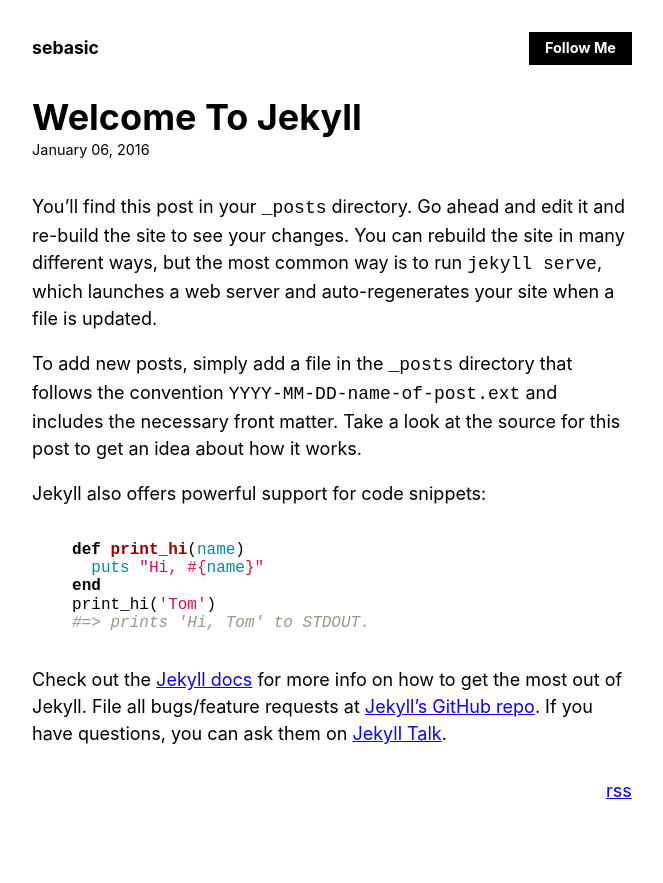
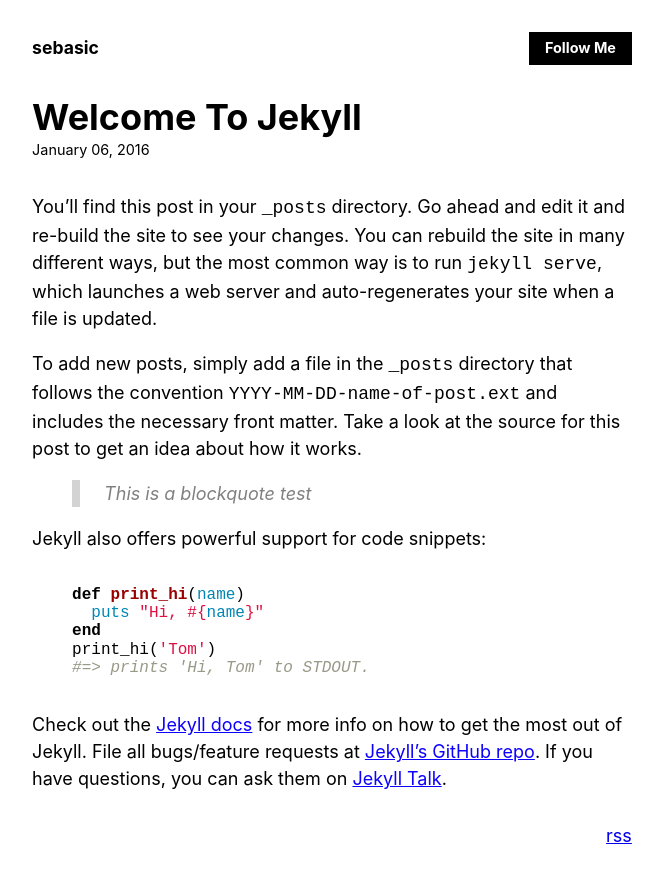
Before and after one commit to lewis262626/sebasic, a Jekyll site: the page built from _posts/2016-01-06-welcome-to-jekyll.md, in a window 1280 px wide. Shown: the top 883 px of the page, without its empty margins (308-971 px from the left). Built offline with Jekyll 4.4.1, drawn with Linux system fonts in a browser that asks for light colours.

Commit message:
update css for quotes

```diff
--- a/_posts/2016-01-06-welcome-to-jekyll.md
+++ b/_posts/2016-01-06-welcome-to-jekyll.md
@@ -4,6 +4,8 @@ layout: post
 You’ll find this post in your `_posts` directory. Go ahead and edit it and re-build the site to see your changes. You can rebuild the site in many different ways, but the most common way is to run `jekyll serve`, which launches a web server and auto-regenerates your site when a file is updated.
 
 To add new posts, simply add a file in the `_posts` directory that follows the convention `YYYY-MM-DD-name-of-post.ext` and includes the necessary front matter. Take a look at the source for this post to get an idea about how it works.
+
+> This is a blockquote test
 
 Jekyll also offers powerful support for code snippets:
 
--- a/assets/css/main.css
+++ b/assets/css/main.css
@@ -6,22 +6,22 @@
     overflow-x: scroll;
     font-size: 1rem;
 }
-
-blockquote {
-	content = "";
-	position: absolute;
-	left: 0;
-	right: 0;
-	bottom: 0;
-	width: 0.5rem;
-	background: #d3d3d3;
+.content blockquote::before {
+    content:"";
+    position:absolute;
+    left:0;
+    top:0;
+    bottom:0;
+    width:.5rem;
+    background:#d3d3d3;
 }
 
-blockquote p {
-	color: grey;
-	font-style: italic;
+.content blockquote {
+    position:relative;
+    padding-left:2rem;
+    color:grey;
+    font-style:italic
 }
-
 /* index list of articles */
 
 ul, ol {
```
